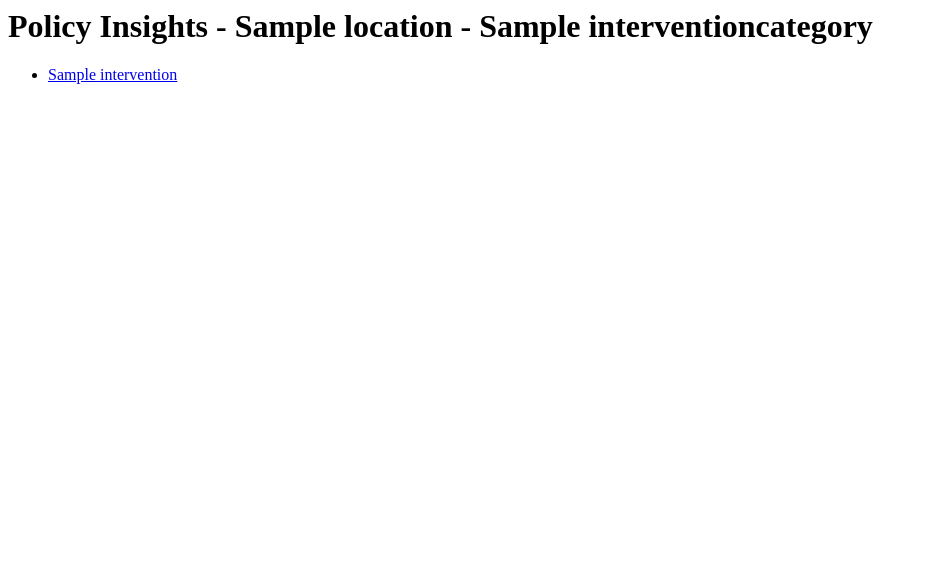
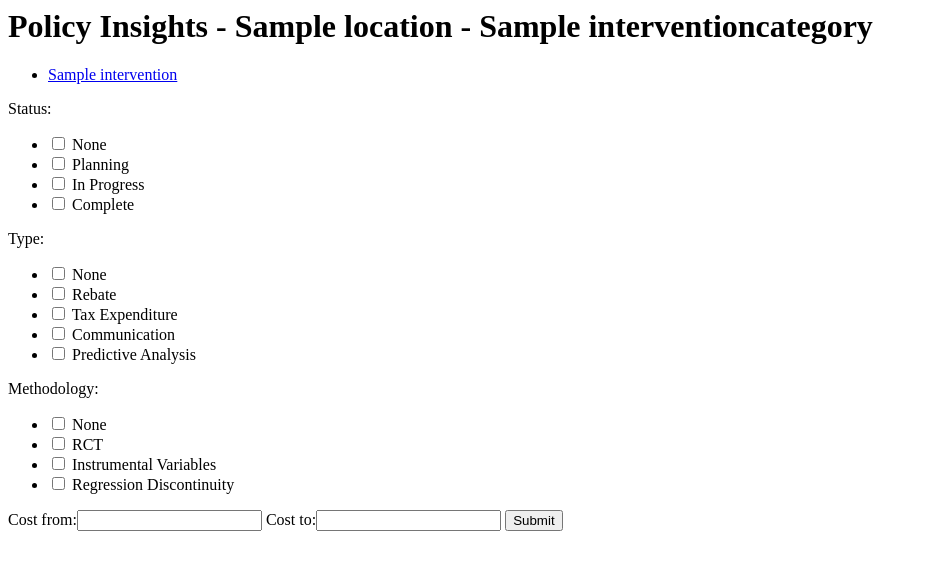
Before and after one commit to dudarev/policyinsights, a Django app: template interventions/templates/interventions/intervention_list.html in a window 1280 px wide. Shown: the top 570 px of the page, without its empty margins (0-926 px from the left). Run offline with Django 3.2, Linux system fonts and the light colour scheme; the template is opened without the code that fills it: values that come from a table or form of the project are taken from there, others are empty; tables that the repository leaves empty hold one stand-in row (values such as "Sample post").

Commit message:
Interventions in intervention category may be filtered by cost, type, methodology, status

```diff
--- /dev/null
+++ b/interventions/forms.py
@@ -0,0 +1,19 @@
+from django.forms import Form, MultipleChoiceField, CheckboxSelectMultiple, DecimalField
+from .models import Intervention
+
+
+class InterventionFilterForm(Form):
+    status = MultipleChoiceField(
+        widget=CheckboxSelectMultiple(),
+        choices=Intervention.STATUS_CHOICES,
+        required=False)
+    type = MultipleChoiceField(
+        widget=CheckboxSelectMultiple,
+        choices=Intervention.TYPE_CHOICES,
+        required=False)
+    methodology = MultipleChoiceField(
+        widget=CheckboxSelectMultiple,
+        choices=Intervention.METHODOLOGY_CHOICES,
+        required=False)
+    cost_from = DecimalField(required=False)
+    cost_to = DecimalField(required=False)
--- a/interventions/models.py
+++ b/interventions/models.py
@@ -23,5 +23,39 @@ class Intervention(models.Model):
     category = models.ForeignKey(InterventionCategory, on_delete=models.CASCADE)
     name = models.CharField(max_length=300)
 
+    STATUS_CHOICES = (
+        ('n', 'None'),
+        ('pl', 'Planning'),
+        ('pr', 'In Progress'),
+        ('co', 'Complete'),
+    )
+    TYPE_CHOICES = (
+        ('n', 'None'),
+        ('rb', 'Rebate'),
+        ('te', 'Tax Expenditure'),
+        ('co', 'Communication'),
+        ('pa', 'Predictive Analysis'),
+    )
+    METHODOLOGY_CHOICES = (
+        ('n', 'None'),
+        ('rct', 'RCT'),
+        ('iv', 'Instrumental Variables'),
+        ('rd', 'Regression Discontinuity'),
+    )
+
+    cost = models.DecimalField(default=0, max_digits=12, decimal_places=2)
+    status = models.CharField(
+        choices=STATUS_CHOICES,
+        max_length=5
+    )
+    type = models.CharField(
+        choices=TYPE_CHOICES,
+        max_length=5
+    )
+    methodology = models.CharField(
+        choices=METHODOLOGY_CHOICES,
+        max_length=5
+    )
+
     def __str__(self):
         return self.name
--- a/interventions/templates/interventions/intervention_list.html
+++ b/interventions/templates/interventions/intervention_list.html
@@ -10,4 +10,9 @@
         <li><a href="/interventions/{{ intervention.id }}">{{ intervention.name }}</a></li>
     {% endfor %}
     </ul>
+
+    <form action="/intervention-categories/{{ intervention_category.id }}" method="GET">
+        {{ form }}
+        <input type="submit" value="Submit" />
+    </form>
 {% endblock %}
```
Also changed, not shown: interventions/views.py (+15 -0 lines), interventions/migrations/0002_auto_20180213_1248.py (added).
